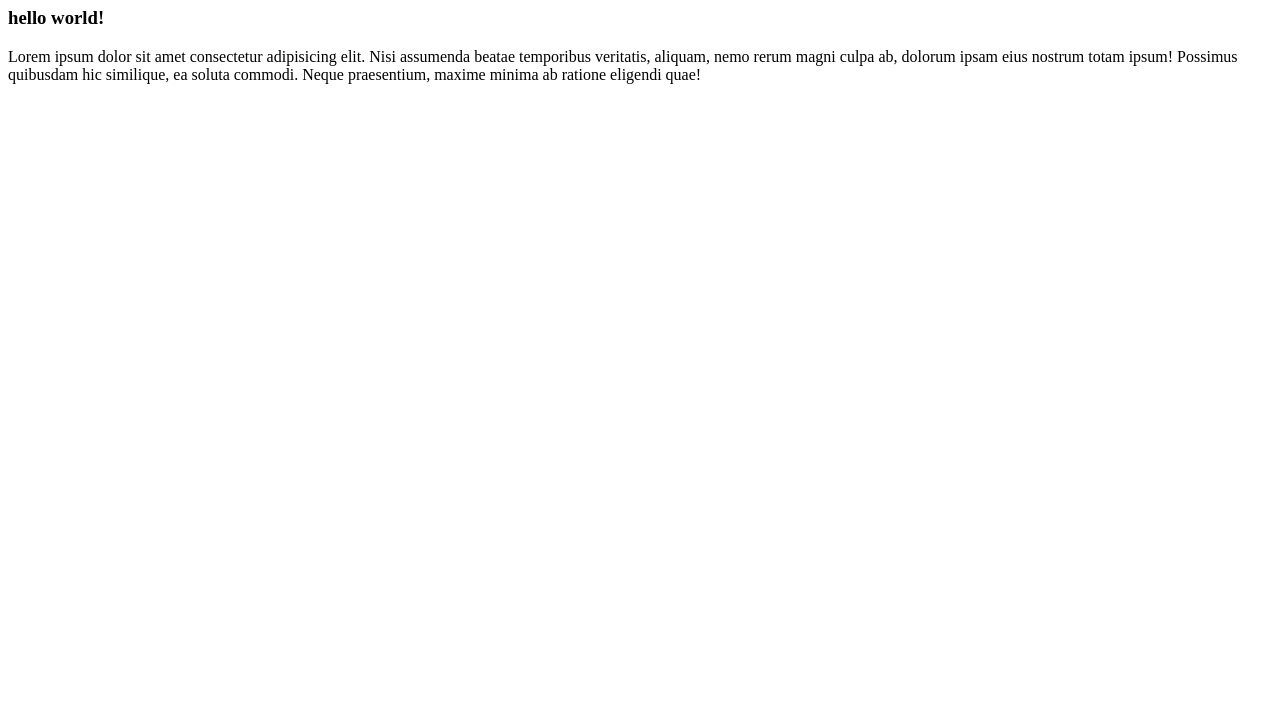
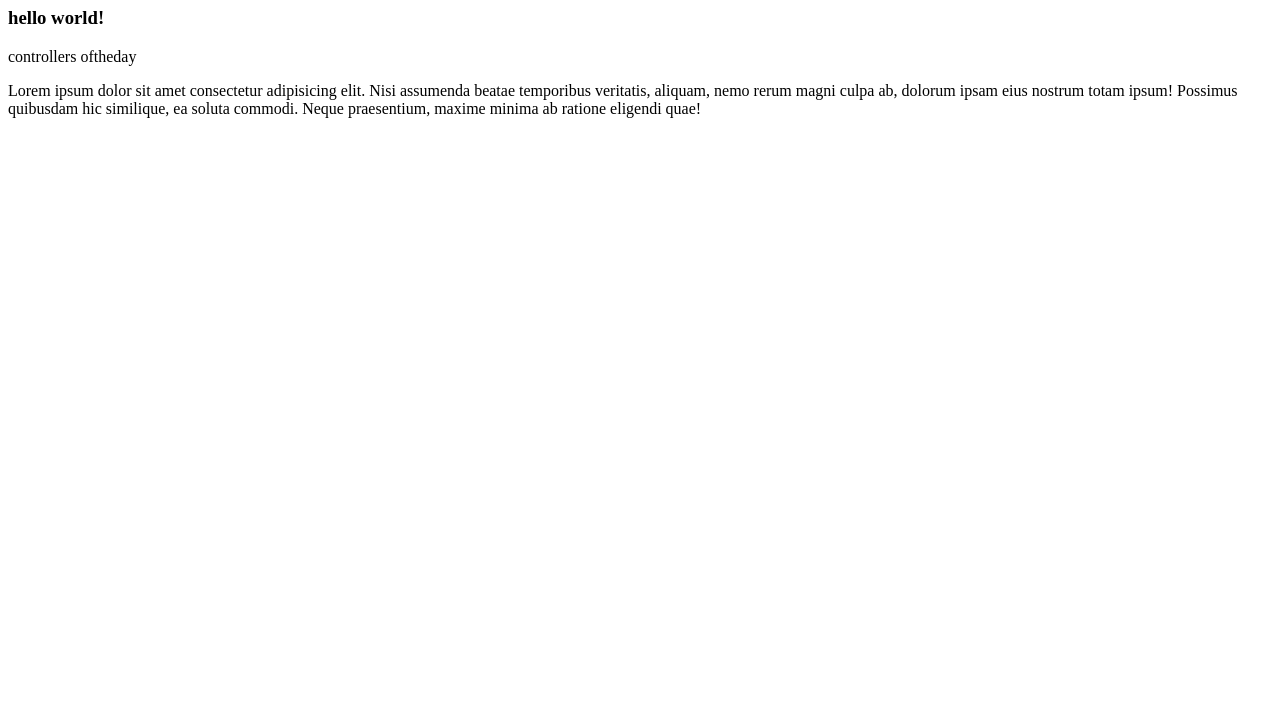
Before and after one commit to Lavish0007/VAFSD302, a plain HTML site: page index.html in a window 1280 px wide. Shown: the part 73-800 px from the top of the page. Drawn offline with Linux system fonts and the light colour scheme.

Commit message:
Update index.html added a new span

```diff
--- a/index.html
+++ b/index.html
@@ -8,6 +8,7 @@
 <body>
     <h1>LAVISH  patel</h1>
     <h3>hello world!</h3>
+    <span>controllers oftheday</span>
     <p>Lorem ipsum dolor sit amet consectetur adipisicing elit. Nisi assumenda beatae temporibus veritatis, aliquam, nemo rerum magni culpa ab, dolorum ipsam eius nostrum totam ipsum! Possimus quibusdam hic similique, ea soluta commodi. Neque praesentium, maxime minima ab ratione eligendi quae!</p>
 </body>
 </html>
```
